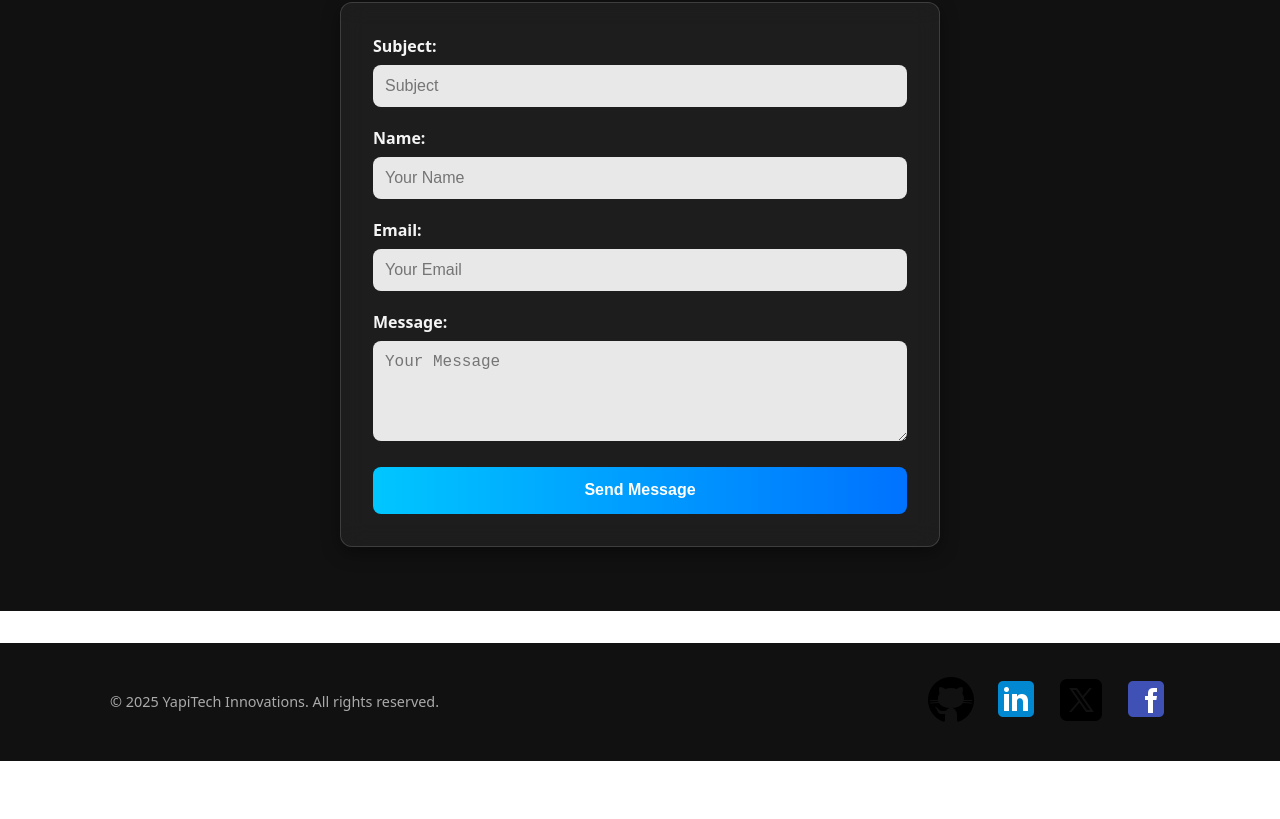
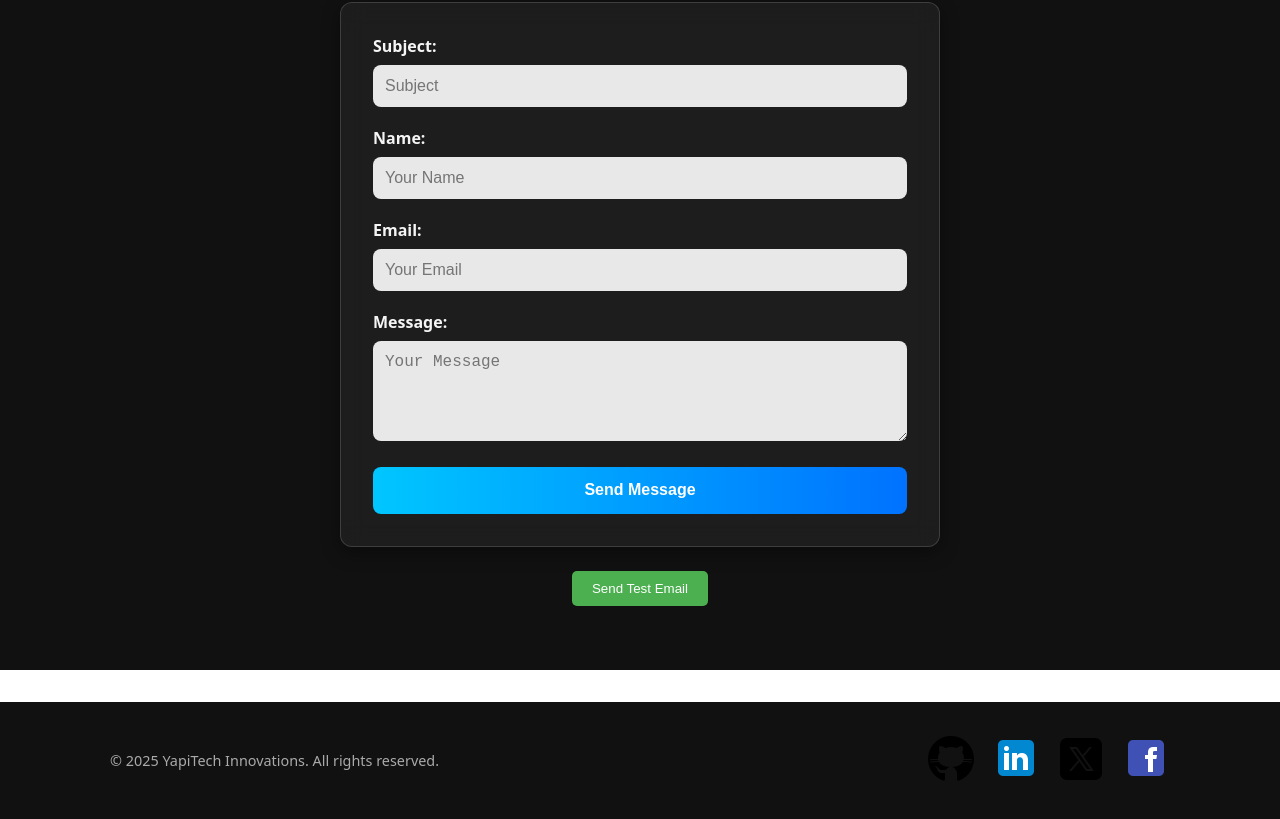
Before and after one commit to yapisango/yapitech-website, a React (Vite) app: page /contact in a window 1280 px wide. Shown: the part 361-1180 px from the top of the page. Before the commit the page ends 1122 px from the top, so only its background shows below. Built offline with nearby package versions, Linux system fonts and the light colour scheme.

Commit message:
Add TestEmail route and update App.js

```diff
--- /dev/null
+++ b/src/components/TestEmail.jsx
@@ -0,0 +1,55 @@
+// src/components/TestEmail.jsx
+import React from "react";
+import emailjs from "@emailjs/browser";
+
+export default function TestEmail() {
+  const handleTest = () => {
+    const serviceId = import.meta.env.VITE_EMAILJS_SERVICE_ID;
+    const templateId = import.meta.env.VITE_EMAILJS_TEMPLATE_ADMIN;
+    const publicKey = import.meta.env.VITE_EMAILJS_PUBLIC_KEY;
+
+    console.log("Service ID:", serviceId);
+    console.log("Template ID:", templateId);
+    console.log("Public Key:", publicKey);
+
+    emailjs
+      .send(
+        serviceId,
+        templateId,
+        {
+          from_name: "Test User",
+          from_email: "test@example.com",
+          message: "This is a test email from Netlify deployment.",
+        },
+        publicKey
+      )
+      .then(
+        (response) => {
+          alert("✅ Test email sent! Check your inbox.");
+          console.log("SUCCESS!", response.status, response.text);
+        },
+        (error) => {
+          alert("❌ Failed to send test email. Check console for details.");
+          console.error("FAILED...", error);
+        }
+      );
+  };
+
+  return (
+    <div style={{ marginTop: "1.5rem", textAlign: "center" }}>
+      <button
+        onClick={handleTest}
+        style={{
+          background: "#4CAF50",
+          color: "white",
+          padding: "10px 20px",
+          border: "none",
+          borderRadius: "5px",
+          cursor: "pointer",
+        }}
+      >
+        Send Test Email
+      </button>
+    </div>
+  );
+}
--- a/src/pages/Contact.jsx
+++ b/src/pages/Contact.jsx
@@ -1,5 +1,7 @@
 import React, { useState, useRef } from "react";
 import emailjs from "@emailjs/browser";
+import TestEmail from "../components/TestEmail";
+
 
 export default function Contact() {
   const [formData, setFormData] = useState({
@@ -127,6 +129,7 @@ export default function Contact() {
             )}
           </button>
         </form>
+        <TestEmail />
       </div>
     </section>
   );
```
